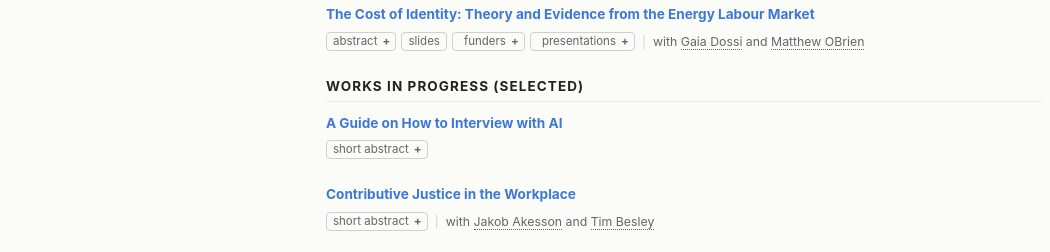
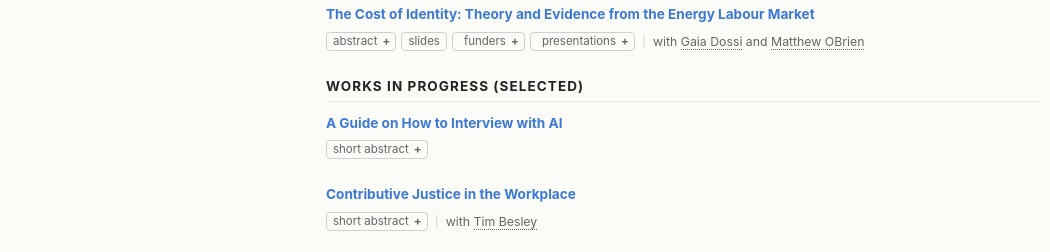
Before and after one commit to Marta-Morando/Marta-Morando.github.io, a plain HTML site: page index.html in a window 1280 px wide. Shown: the part 536-788 px from the top of the page, without its empty margins (103-1153 px from the left). Drawn offline with Linux system fonts and the light colour scheme.

Commit message:
Update Contributive Justice coauthor list

```diff
--- a/index.html
+++ b/index.html
@@ -1034,7 +1034,7 @@ aggregate productivity, and the pace of the green transition.
                     <div class="button-container">
                         <button class="abstract-button" type="button" data-analytics-event="contributive_justice_abstract_open" onclick="toggleAbstract('abstract-text-contributive-justice', 'button-icon-contributive-justice')">short abstract <span id="button-icon-contributive-justice">+</span></button>
                         <span class="button-separator">|</span>
-                        <span class="research-coauthors">with <a href="https://jakobakesson.com/" target="_blank">Jakob Akesson</a> and <a href="https://sites.google.com/view/timbesley" target="_blank">Tim Besley</a></span>
+                        <span class="research-coauthors">with <a href="https://sites.google.com/view/timbesley" target="_blank">Tim Besley</a></span>
                     </div>
                     <div class="abstract-text" id="abstract-text-contributive-justice">
                         Do employees value their employer’s contribution to society? We link firm-level financial data to employee job reviews and study the introduction of mandatory corporate social responsibility spending. Using an event-study design, we find that firms subject to the mandate increase their social spending and that their employees report higher job satisfaction.
```
Also changed, not shown: output/website-preview.html (+1 -1 lines).
